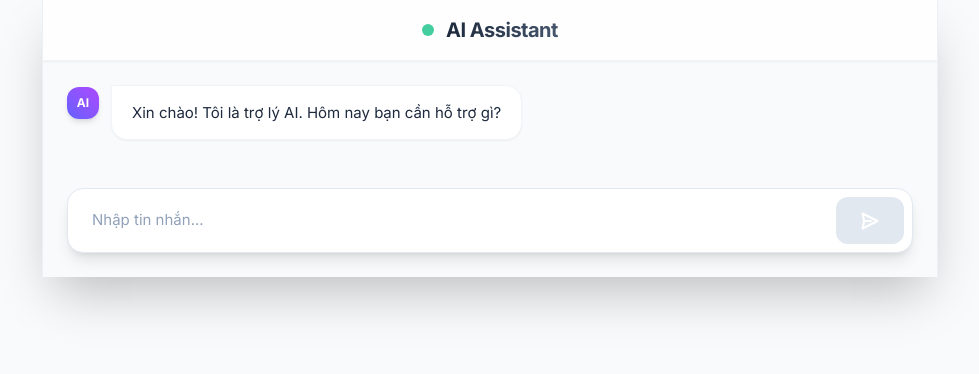
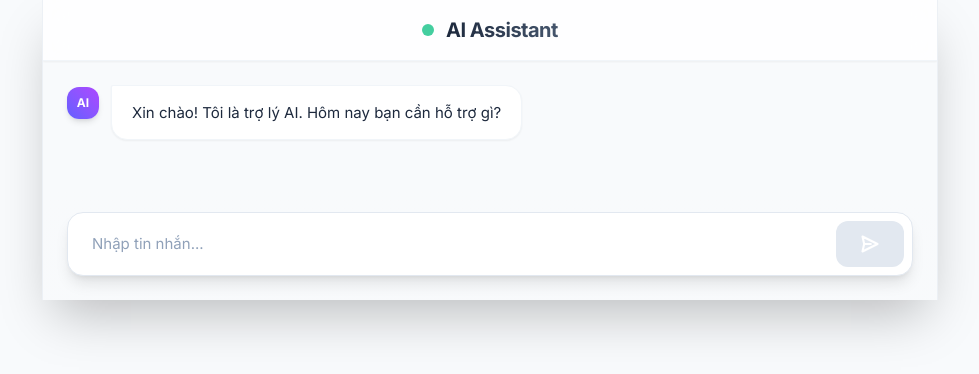
Before and after one commit to phxbinh/TrungNguyen, a Next.js app: page /chat-tool in a window 1280 px wide. Shown: the top 374 px of the page, without its empty margins (150-1129 px from the left). Built offline with nearby package versions, Linux system fonts and the light colour scheme.

Commit message:
Update page.tsx

```diff
--- a/src/app/chat-tool/page.tsx
+++ b/src/app/chat-tool/page.tsx
@@ -53,7 +53,6 @@ export default function Chat() {
   );
 }
 */
-
 
 
 'use client';
@@ -122,11 +121,11 @@ export default function Chat() {
   };
 
   return (
-    /* CỐ ĐỊNH KHUNG TOÀN MÀN HÌNH CHỐNG CO RÚT */
-    <div className="flex flex-col h-dscreen w-full max-w-4xl mx-auto bg-slate-50 font-sans shadow-2xl border-x border-slate-200/50 overflow-hidden justify-between">
+    /* Khung ngoài chiếm trọn 100% chiều cao động của màn hình */
+    <div className="relative flex flex-col h-dscreen w-full max-w-4xl mx-auto bg-slate-50 font-sans shadow-2xl border-x border-slate-200/50 overflow-hidden">
 
-      {/* Header - Ghim cố định trên đỉnh */}
-      <div className="backdrop-blur-md bg-white/80 border-b border-slate-100 px-6 py-4 flex items-center justify-between shadow-xs shrink-0">
+      {/* Header - Ghim trên cùng */}
+      <div className="backdrop-blur-md bg-white/80 border-b border-slate-100 px-6 py-4 flex items-center justify-between shadow-xs shrink-0 z-10">
         <div className="flex items-center gap-3 mx-auto">
           <div className="w-3 h-3 rounded-full bg-emerald-500 animate-pulse" />
           <h1 className="text-xl font-bold tracking-tight bg-gradient-to-r from-slate-800 to-slate-600 bg-clip-text text-transparent">
@@ -135,9 +134,8 @@ export default function Chat() {
         </div>
       </div>
 
-      {/* Messages - Vùng này tự động giãn rộng để đẩy Input xuống đáy */}
-      <div className="grow overflow-y-auto p-4 md:p-6 space-y-6 scrollbar-thin flex flex-col">
-        <div className="space-y-6 w-full">
+      {/* Messages - pb-32 hoặc pb-40 để tạo khoảng trống dưới đáy, không bị ô Input che mất tin nhắn */}
+      <div className="flex-1 overflow-y-auto p-4 md:p-6 space-y-6 scrollbar-thin pb-32 md:pb-40">
         {messages.map((message) => {
           const isUser =
             message.role === 'user';
@@ -149,7 +147,6 @@ export default function Chat() {
                 isUser ? 'justify-end' : 'justify-start'
               }`}
             >
-                {/* Avatar AI */}
               {!isUser && (
                 <div className="w-8 h-8 rounded-xl bg-gradient-to-tr from-indigo-500 to-purple-500 flex items-center justify-center text-white font-bold text-xs shadow-md select-none shrink-0 mt-0.5">
                   AI
@@ -199,10 +196,9 @@ export default function Chat() {
           </div>
         )}
       </div>
-      </div>
 
-      {/* Error & Input - Luôn bị khóa chặt ở đáy màn hình di động */}
-      <div className="shrink-0 bg-gradient-to-t from-slate-50 via-slate-50 to-transparent pb-safe">
+      {/* CỤM ĐÁY: KHÓA CHẶT Ở ĐÁY KHUNG CONTAINS BẰNG ABSOLUTE */}
+      <div className="absolute bottom-0 left-0 right-0 w-full bg-gradient-to-t from-slate-50 via-slate-50/95 to-transparent pt-6 pb-safe z-10">
         {error && (
           <div className="px-4 md:px-6 pb-2">
             <div className="bg-rose-50 border border-rose-200 text-rose-700 px-4 py-3 rounded-2xl text-sm flex items-center gap-2 shadow-xs">
@@ -214,7 +210,7 @@ export default function Chat() {
           </div>
         )}
 
-        <div className="p-4 md:p-6 pt-0">
+        <div className="px-4 md:px-6 pb-4 md:pb-6">
           <form
             onSubmit={handleSubmit}
             className="flex gap-3 bg-white p-2 rounded-2xl border border-slate-200 shadow-lg focus-within:border-indigo-500 focus-within:ring-2 focus-within:ring-indigo-100 transition-all duration-200"
@@ -257,7 +253,6 @@ export default function Chat() {
     </div>
   );
 }
-
 
 
 
```
Lines whose indentation alone changed are shown as unchanged.
